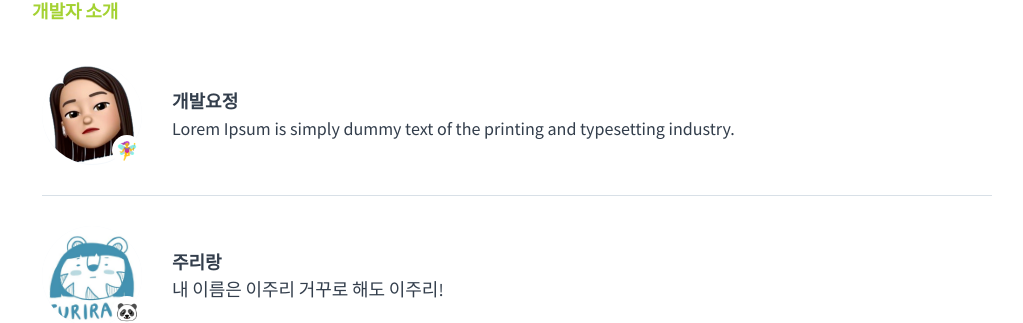
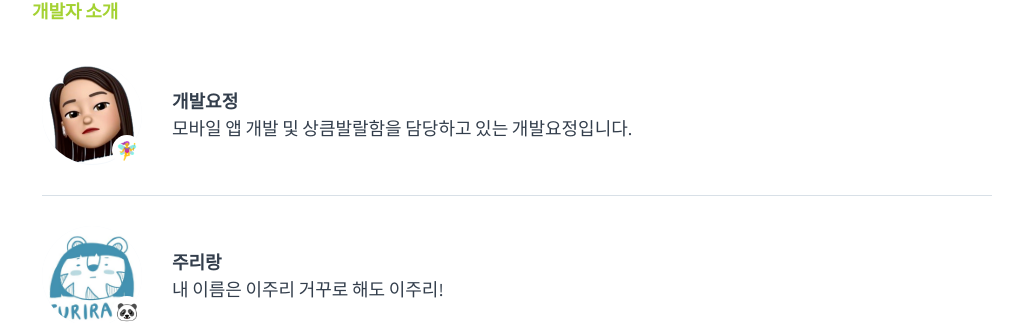
Before and after one commit to tedpark/oy-alldev.github.io, a Jekyll site: the page built from about/index.md, in a window 1280 px wide. Shown: the part 864-1187 px from the top of the page, without its empty margins (123-1146 px from the left). Built offline with Jekyll 4.4.1, drawn with Linux system fonts in a browser that asks for light colours.

Commit message:
feautre/개발요정 소개멘트 작성

```diff
--- a/_data/members.yml
+++ b/_data/members.yml
@@ -2,7 +2,7 @@
   name: 개발요정
   emoji: 🧚‍♀️
   thumbnail: 834588.png
-  comment: Lorem Ipsum is simply dummy text of the printing and typesetting industry.
+  comment: 모바일 앱 개발 및 상큼발랄함을 담당하고 있는 개발요정입니다.
 
 - id: 834631
   name: 주리랑
```
